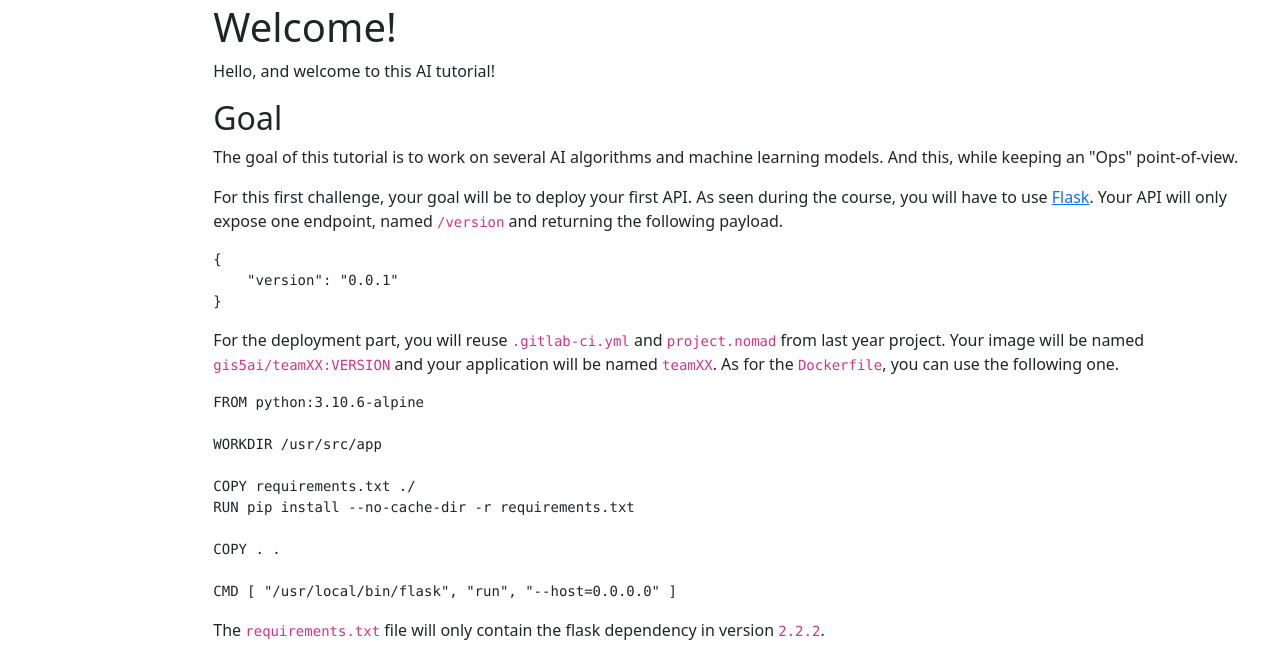
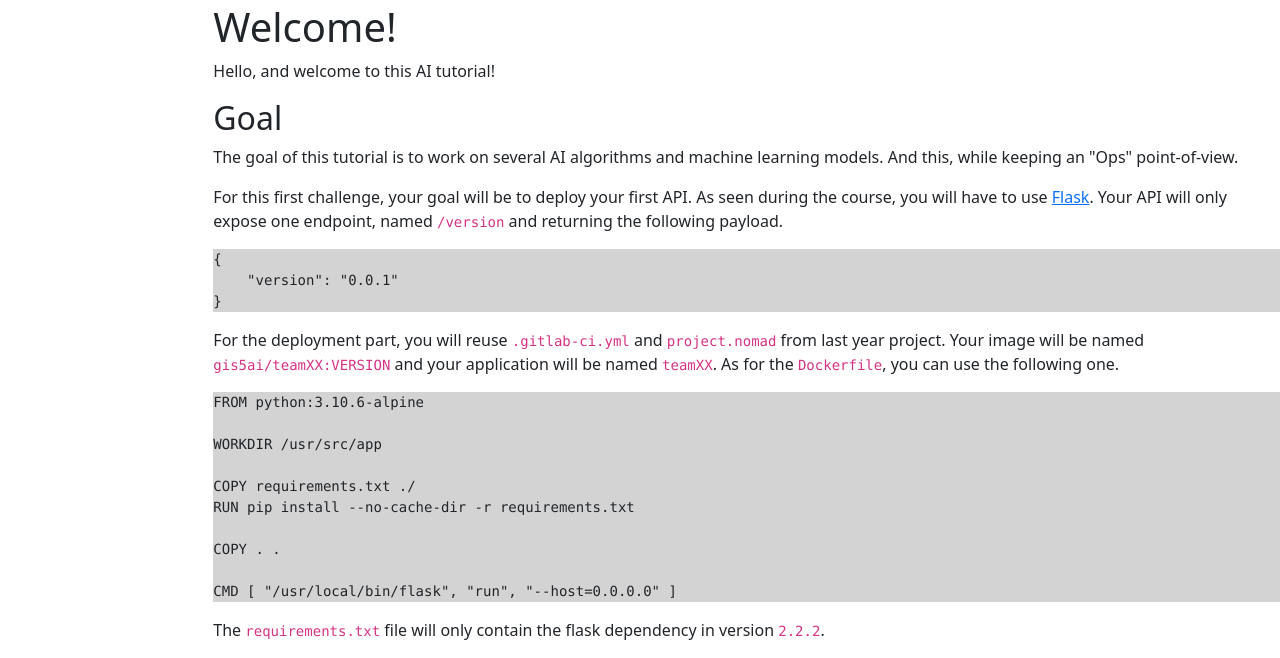
Before and after one commit to henyxia/gis-5-server, a Django app: page /server/challs/1 in a window 1280 px wide. Shown: the part 368-1026 px from the top of the page. Run offline with Django 4.2, Linux system fonts and the light colour scheme; data comes from the database, SQL or seed files in the repository; some libraries are stand-ins or nearby versions.

Commit message:
chore(css): improve readability of code sections

```diff
--- a/gis5ai/server/static/css/styles.css
+++ b/gis5ai/server/static/css/styles.css
@@ -8,3 +8,7 @@
     margin-top: 20px;
     padding: 0;
 }
+
+pre {
+    background-color: lightgray;
+}
```
